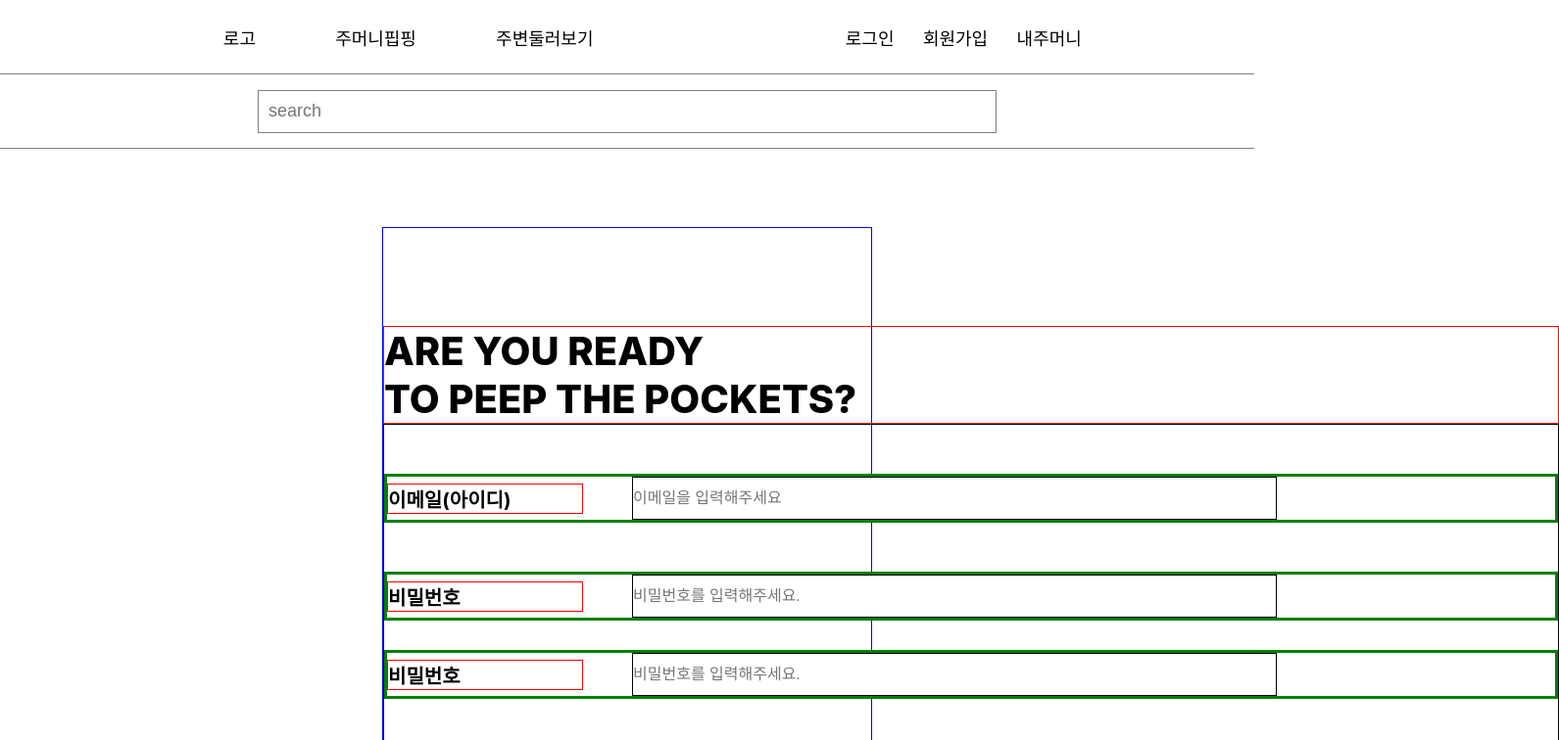
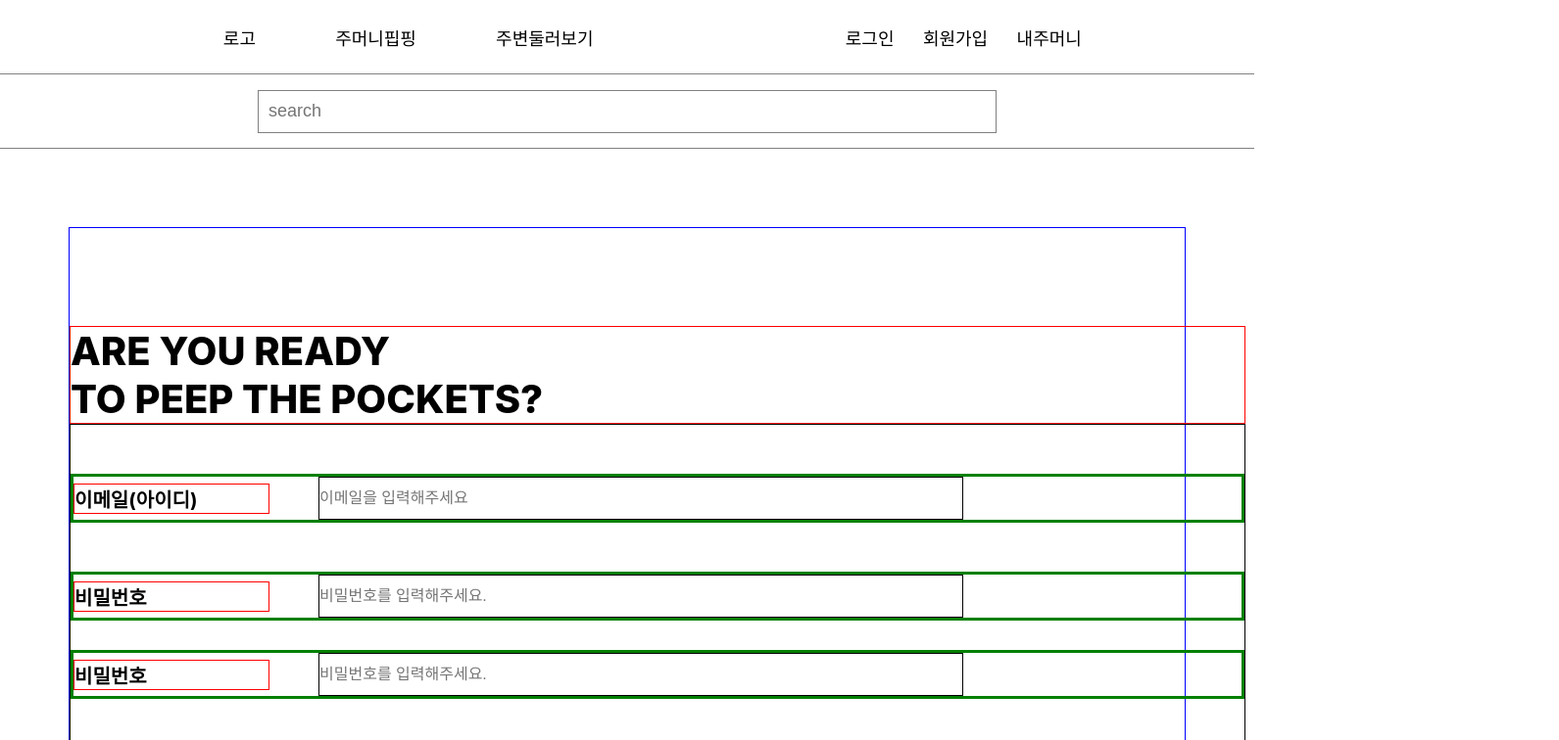
Before and after one commit to ffinal4/front-end, a React (Create React App) app: page /signup in a window 1280 px wide. Shown: the top 756 px of the page at 98% size, 1591 px wide, since content can reach past the window. Built offline with nearby package versions, Linux system fonts and the light colour scheme; a web font is replaced by a local one.

Commit message:
PEEP-11 <MainLayout 수정>

```diff
--- a/src/components/Layout/index.tsx
+++ b/src/components/Layout/index.tsx
@@ -5,7 +5,13 @@ import React from "react";
 // 모든페이지 공통 메인레이아웃
 export const StMainLayout = styled.div`
   width: 100%;
-  padding: 80px 390px 100px 390px;
+  max-width: 1140px;
+  margin: 0 auto;
+  padding: 80px 0 100px 0;
+
+  /* @media screen and (max-width: 1600px) {
+    padding: 80px 200px 100px 200px;
+  } */
 
   @media screen and (max-width: 834px) {
     padding: 80px 0 100px 0;
```
